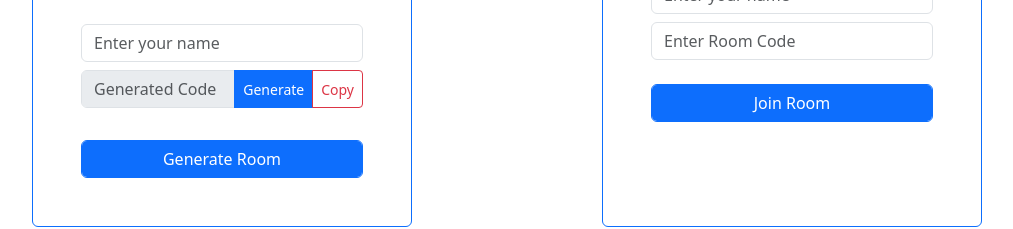
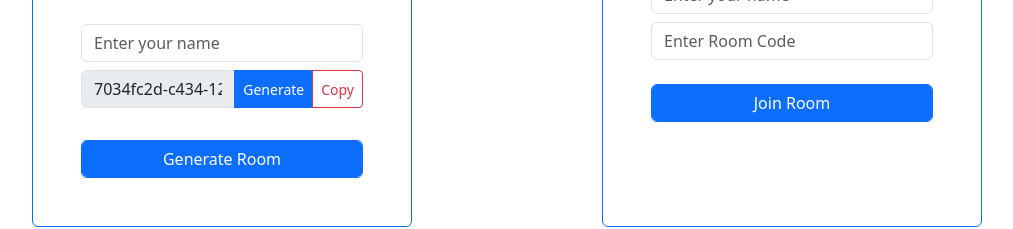
Before and after one commit to Zyrus-47/SLaiTE, a React (Vite) app in the folder frontend/SLaiTE/: page / in a window 1280 px wide. Shown: the part 313-542 px from the top of the page, without its empty margins (133-1146 px from the left). Built offline with nearby package versions, Linux system fonts and the light colour scheme; no server answers.

Commit message:
added random code generation , made functionality to create and join room

```diff
--- a/frontend/SLaiTE/src/App.jsx
+++ b/frontend/SLaiTE/src/App.jsx
@@ -1,13 +1,60 @@
 import Forms from "./components/Forms";
 import { Routes, Route } from "react-router-dom";
 import RoomPage from "./pages/RoomPage";
+import io from "socket.io-client";
+import { useEffect, useState } from "react";
+
+const server= "http://localhost:5000";
+const connectionOptions={
+  "force new connection":true,
+  reconnectionAttempts: "infinity",
+  timeout:10000,
+  transports: ["websocket"],
+}
+const socket =io(server,connectionOptions);
 
 function App() {
+
+const [user,setUser]=useState(null);
+
+
+useEffect(()=>{
+  socket.on("userIsJoined",(data)=>{
+    if(data.sucess){
+      console.log("userJoined")
+    }else{
+      console.log("userJoined error")
+    }
+  })
+},[]);
+
+
+
+  const uuid = () => {
+    var s4 = () => {
+      return (((1 + Math.random()) * 0x10000) | 0).toString(16).substring(1);
+    };
+    return (
+      s4() +
+      s4() +
+      "-" +
+      s4() +
+      "-" +
+      s4() +
+      "-" +
+      s4() +
+      "-" +
+      s4() +
+      s4() +
+      s4()
+    );
+  };
+
   return (
     <div className="container">
       <Routes>
-        <Route path="/" element={<Forms />} />
-        <Route path="/:roomId" element={<RoomPage/>}/>
+        <Route path="/" element={<Forms uuid={uuid} socket={socket} setUser={setUser}/>} />
+        <Route path="/:roomId" element={<RoomPage />} />
       </Routes>
     </div>
   );
--- a/frontend/SLaiTE/src/components/Forms/CreateRoomForm/index.jsx
+++ b/frontend/SLaiTE/src/components/Forms/CreateRoomForm/index.jsx
@@ -1,25 +1,52 @@
-const CreateRoomForm = () => {
+import { useState } from "react";
+import { useNavigate } from "react-router-dom";
+
+const CreateRoomForm = ({ uuid, socket, setUser }) => {
+  const [roomId, setRoomId] = useState(uuid());
+  const [name, setName] = useState("");
+  const navigate = useNavigate();
+
+  const handleCreateRoom = (e) => {
+    e.preventDefault();
+    const roomData = {
+      name,
+      roomId,
+      userId: uuid(),
+      host: true,
+      presenter: true,
+    };
+    setUser(roomData);
+    navigate(`/${roomId}`);
+    console.log(roomData);
+    socket.emit("userJoined", roomData);
+  };
+
   return (
     <form className="form col-md-12 mt-5">
-
       <div className="form-group">
         <input
           type="text"
           className="form-control my-2"
           placeholder="Enter your name"
+          value={name}
+          onChange={(e) => setName(e.target.value)}
         />
       </div>
-
 
       <div className="form-group">
         <div className="input-group my-2">
           <input
             type="text"
+            value={roomId}
             className="form-control"
             disabled
             placeholder="Generated Code"
           />
-          <button className="btn btn-primary btn-sm" type="button">
+          <button
+            className="btn btn-primary btn-sm"
+            onClick={() => setRoomId(uuid())}
+            type="button"
+          >
             Generate
           </button>
           <button className="btn btn-outline-danger btn-sm" type="button">
@@ -28,11 +55,11 @@
         </div>
       </div>
 
-
       <div className="form-group">
         <button
           type="submit"
           className="btn btn-primary btn-block form-control mt-4"
+          onClick={handleCreateRoom}
         >
           Generate Room
         </button>
--- a/frontend/SLaiTE/src/components/Forms/JoinRoomForm/index.jsx
+++ b/frontend/SLaiTE/src/components/Forms/JoinRoomForm/index.jsx
@@ -1,4 +1,26 @@
-const JoinRoomForm = () => {
+import { useState } from "react";
+import { useNavigate } from "react-router-dom";
+
+const JoinRoomForm = ({uuid,socket,setUser}) => {
+
+  const [roomId,setRoomId]=useState("");
+  const [name,setName]=useState("");
+  const navigate =useNavigate();
+
+
+  const handleRoomJoin=(e)=>{
+    e.preventDefault();
+    const roomData={
+      name,
+      roomId,
+      userId:uuid(),
+      host:false,
+      presenter: false,
+    };
+    setUser(roomData);
+    navigate(`/${roomId}`);
+    socket.emit("userJoined",roomData)
+  }
   return (
     <form className="form col-md-12 mt-5">
 
@@ -7,6 +29,8 @@
           type="text"
           className="form-control my-2"
           placeholder="Enter your name"
+          value={name}
+          onChange={(e)=>setName(e.target.value)}
         />
       </div>
 
@@ -15,6 +39,8 @@
           type="text"
           className="form-control"
           placeholder="Enter Room Code"
+          value={roomId}
+          onChange={(e)=>setRoomId(e.target.value)}
         />
       </div>
 
@@ -22,6 +48,7 @@
       <div className="form-group">
         <button
           type="submit"
+          onClick={handleRoomJoin}
           className="btn btn-primary btn-block form-control mt-4"
         >
           Join Room
--- a/frontend/SLaiTE/src/components/Forms/index.jsx
+++ b/frontend/SLaiTE/src/components/Forms/index.jsx
@@ -2,16 +2,16 @@
 import "./index.css";
 import JoinRoomForm from "./JoinRoomForm";
 
-const Forms = () => {
+const Forms = ({uuid,socket,setUser}) => {
   return (
       <div className="row h-100 pt-5">
         <div className="col-md-4 mt-5 form-box p-5 border border-primary rounded-2 d-flex align-items-center flex-column mx-auto">
           <h1 className="text-primary fw-bold p-3">Create Room</h1>
-          <CreateRoomForm />
+          <CreateRoomForm uuid={uuid} socket={socket} setUser={setUser}/>
         </div>
         <div className="col-md-4 mt-5 form-box p-5 border border-primary rounded-2 d-flex align-items-center flex-column mx-auto">
           <h1 className="text-primary fw-bold p-3">Join Room</h1>
-          <JoinRoomForm />
+          <JoinRoomForm uuid={uuid} socket={socket} setUser={setUser}/>
         </div>
       </div>
   );
--- a/frontend/package.json
+++ b/frontend/package.json
@@ -1,6 +1,7 @@
 {
   "dependencies": {
     "react-router-dom": "^7.6.2",
-    "roughjs": "^4.6.6"
+    "roughjs": "^4.6.6",
+    "socket.io-client": "^4.8.1"
   }
 }
```
Also changed, not shown: 2 other files (tests, documents, lock files or other folders).
